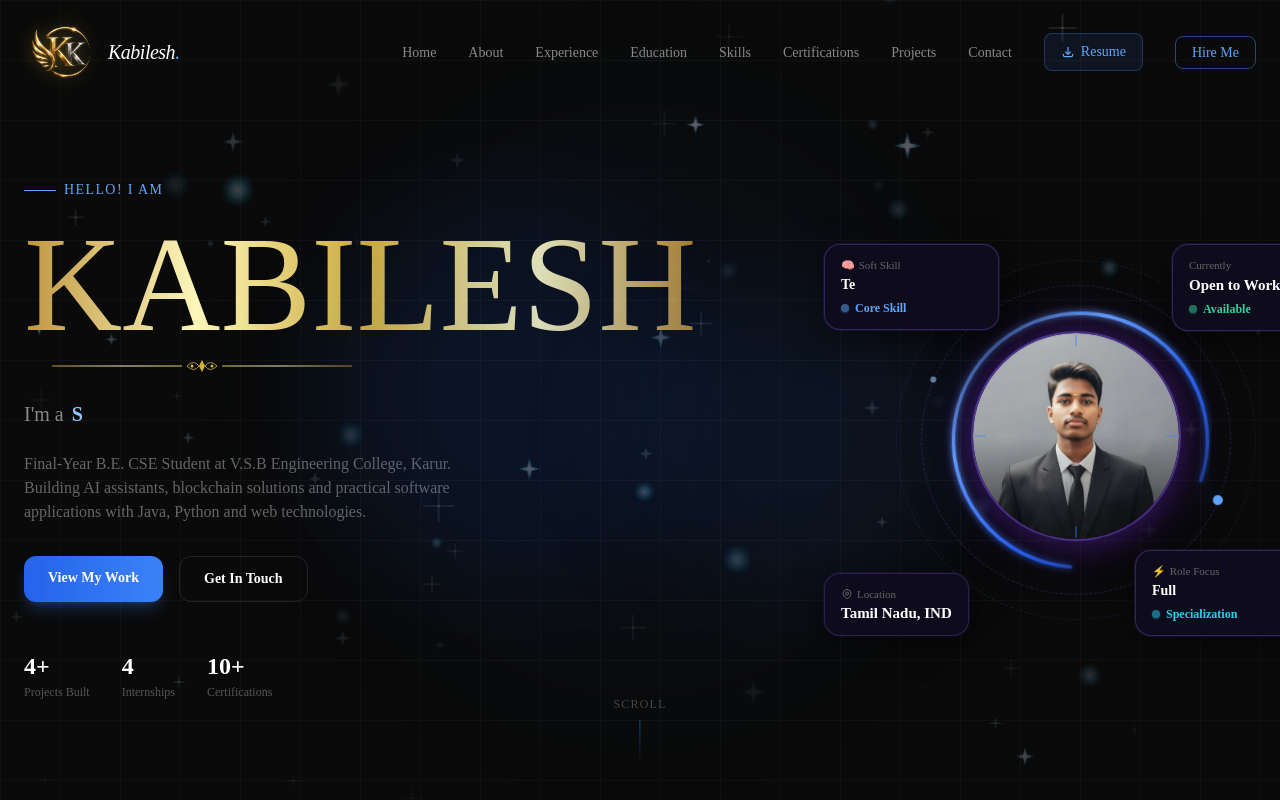
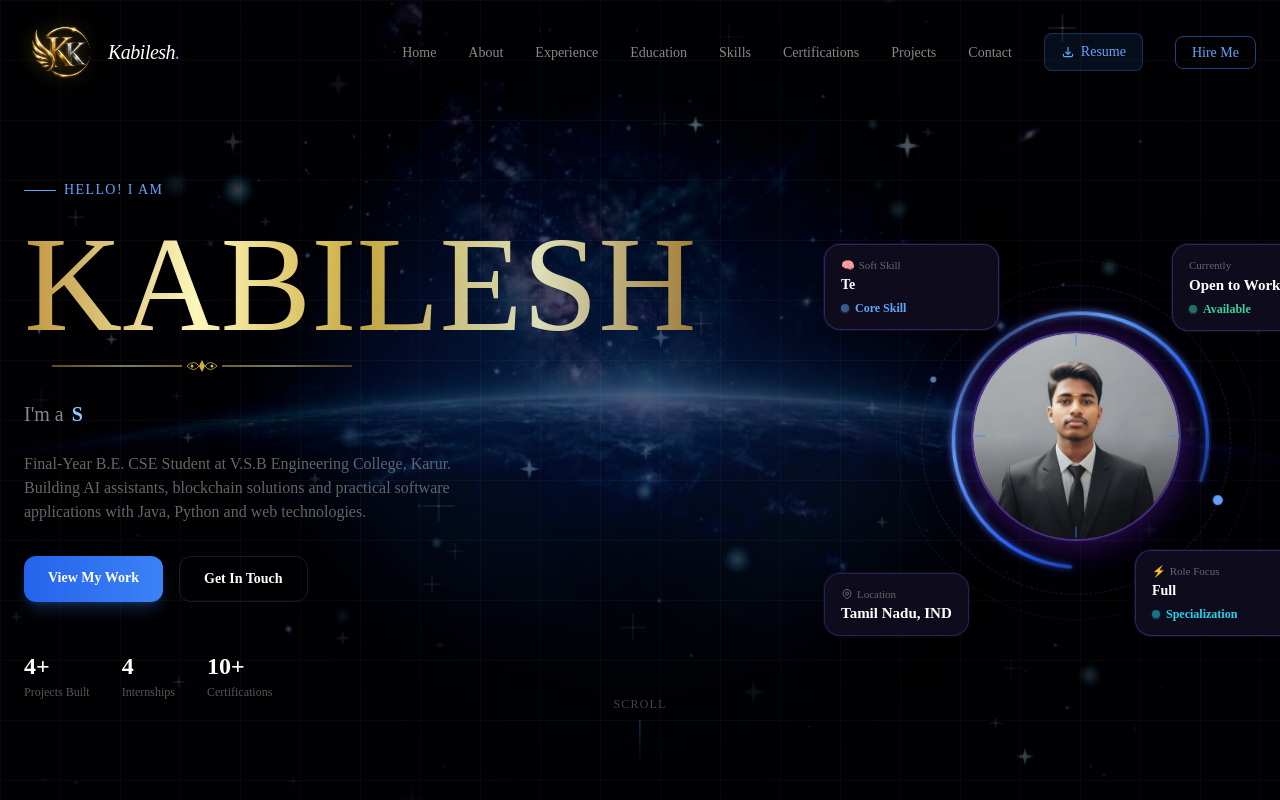
Before and after one commit to KABI1212/Kabilesh-Portfolio, a Next.js app: page / in a window 1280 px wide. Shown: the top 800 px of the page. Built offline with nearby package versions, Linux system fonts and the light colour scheme; a web font is replaced by a local one.

Commit message:
feat(home): mount CosmicBackground and polish cosmic theme styling

```diff
--- a/app/page.tsx
+++ b/app/page.tsx
@@ -9,10 +9,12 @@ import FeaturedProjects from '@/components/FeaturedProjects'
 import Contact from '@/components/Contact'
 import Footer from '@/components/Footer'
 import SparkleBackground from '@/components/SparkleBackground'
+import CosmicBackground from '@/components/CosmicBackground'
 
 export default function Home() {
   return (
-    <main className="bg-[#0a0a0a] min-h-screen relative">
+    <main className="bg-[#05070c] min-h-screen relative selection:bg-blue-500/30 selection:text-cyan-200">
+      <CosmicBackground />
       <SparkleBackground />
       <div className="relative z-10">
         <Navbar />
```
